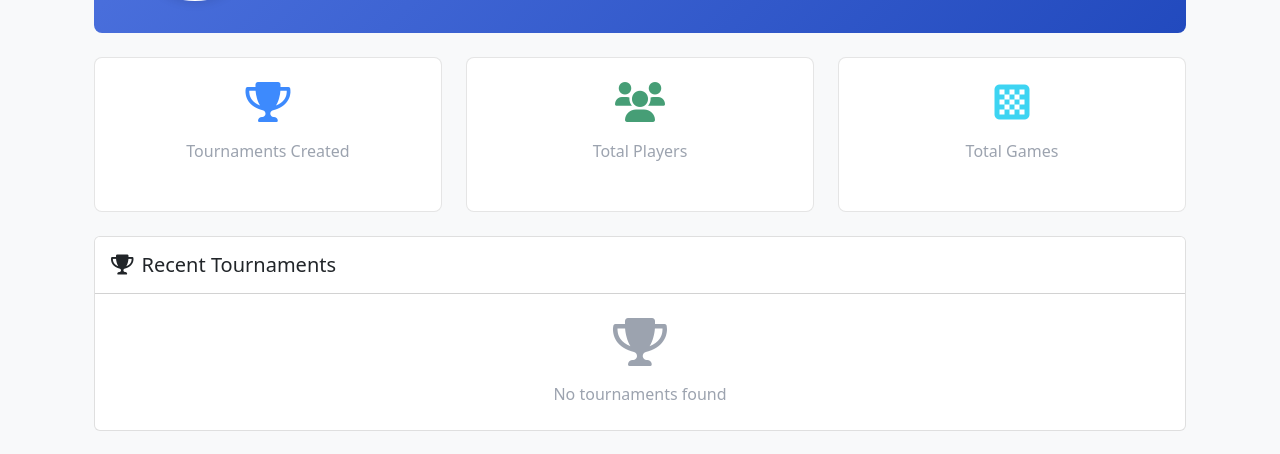
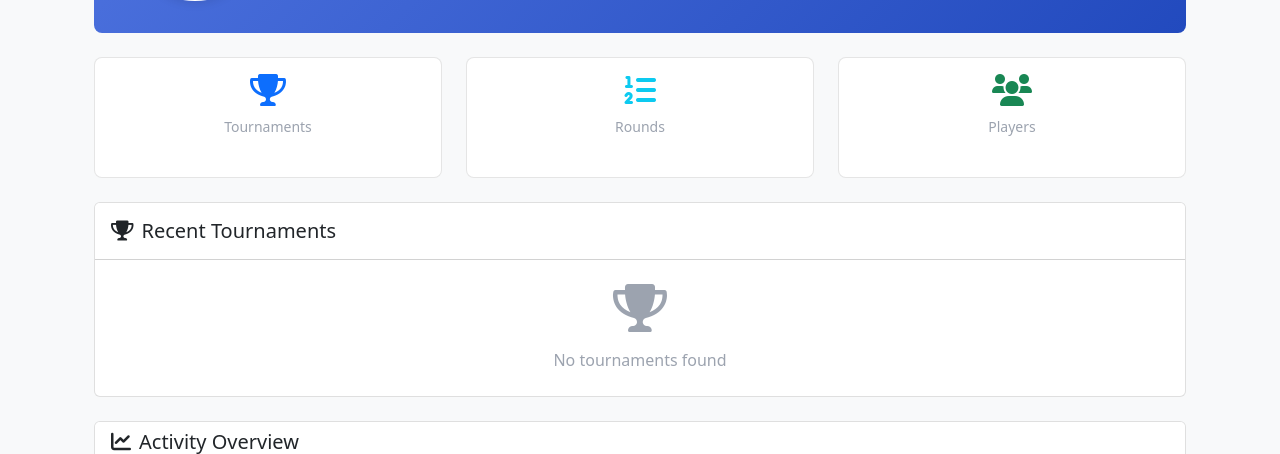
Before and after one commit to SarveshwarSenthilKumar/ChessPairings, a Flask app: template templates/stats/user_stats.html in a window 1280 px wide. Shown: the part 248-702 px from the top of the page. Run offline with Flask 3, Linux system fonts and the light colour scheme; the template is opened without the code that fills it, so the values that code supplies are empty; some libraries are stand-ins or nearby versions; grey boxes are pictures that could not be loaded.

Commit message:
Updated stats for stats page for public

```diff
--- a/stats_routes.py
+++ b/stats_routes.py
@@ -75,12 +75,14 @@ def user_stats(user_id):
         total_tournaments = len(tournaments)
         total_players = sum(t.get('player_count', 0) for t in tournaments)
         total_games = sum(t.get('game_count', 0) for t in tournaments)
+        total_rounds = sum(t.get('rounds', 0) for t in tournaments)
 
         # Prepare data for template
         stats = {
             'total_tournaments': total_tournaments,
             'total_players': total_players,
             'total_games': total_games,
+            'total_rounds': total_rounds,
             'member_since': user.get('created_at', 'N/A'),
             'last_active': user.get('last_login', 'N/A'),
             'email': user.get('email', 'Email not available'),
--- a/templates/stats/user_stats.html
+++ b/templates/stats/user_stats.html
@@ -81,37 +81,42 @@
     </div>
 
     <!-- Stats Cards -->
-    <div class="row g-4 mb-4">
-        <div class="col-md-4">
+    <div class="row g-4 mb-4 justify-content-center">
+        <!-- Tournaments Card -->
+        <div class="col-md-4 col-6">
             <div class="card stat-card h-100">
-                <div class="card-body text-center p-4">
-                    <div class="text-primary mb-3">
-                        <i class="fas fa-trophy stat-icon"></i>
+                <div class="card-body text-center p-3">
+                    <div class="text-primary mb-2">
+                        <i class="fas fa-trophy fa-2x"></i>
                     </div>
-                    <h3 class="h2 mb-0">{{ stats.total_tournaments }}</h3>
-                    <p class="text-muted mb-0">Tournaments Created</p>
+                    <h3 class="h4 mb-1">{{ stats.total_tournaments }}</h3>
+                    <p class="text-muted small mb-0">Tournaments</p>
                 </div>
             </div>
         </div>
-        <div class="col-md-4">
+
+        <!-- Rounds Card -->
+        <div class="col-md-4 col-6">
             <div class="card stat-card h-100">
-                <div class="card-body text-center p-4">
-                    <div class="text-success mb-3">
-                        <i class="fas fa-users stat-icon"></i>
+                <div class="card-body text-center p-3">
+                    <div class="text-info mb-2">
+                        <i class="fas fa-list-ol fa-2x"></i>
                     </div>
-                    <h3 class="h2 mb-0">{{ stats.total_players }}</h3>
-                    <p class="text-muted mb-0">Total Players</p>
+                    <h3 class="h4 mb-1">{{ stats.total_rounds }}</h3>
+                    <p class="text-muted small mb-0">Rounds</p>
                 </div>
             </div>
         </div>
-        <div class="col-md-4">
+
+        <!-- Players Card -->
+        <div class="col-md-4 col-6">
             <div class="card stat-card h-100">
-                <div class="card-body text-center p-4">
-                    <div class="text-info mb-3">
-                        <i class="fas fa-chess-board stat-icon"></i>
+                <div class="card-body text-center p-3">
+                    <div class="text-success mb-2">
+                        <i class="fas fa-users fa-2x"></i>
                     </div>
-                    <h3 class="h2 mb-0">{{ stats.total_games }}</h3>
-                    <p class="text-muted mb-0">Total Games</p>
+                    <h3 class="h4 mb-1">{{ stats.total_players }}</h3>
+                    <p class="text-muted small mb-0">Players</p>
                 </div>
             </div>
         </div>
```
